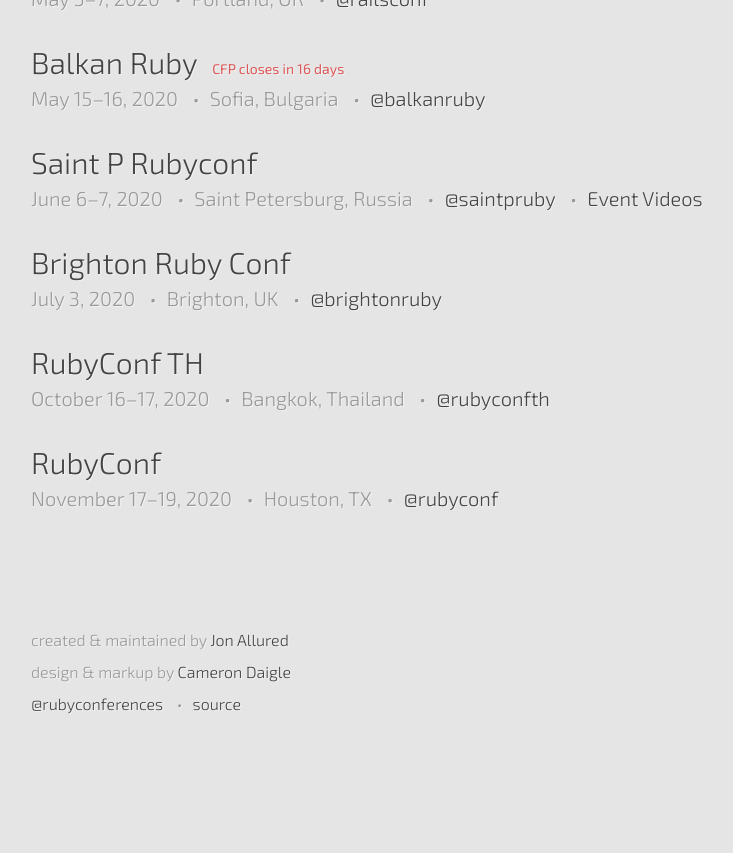
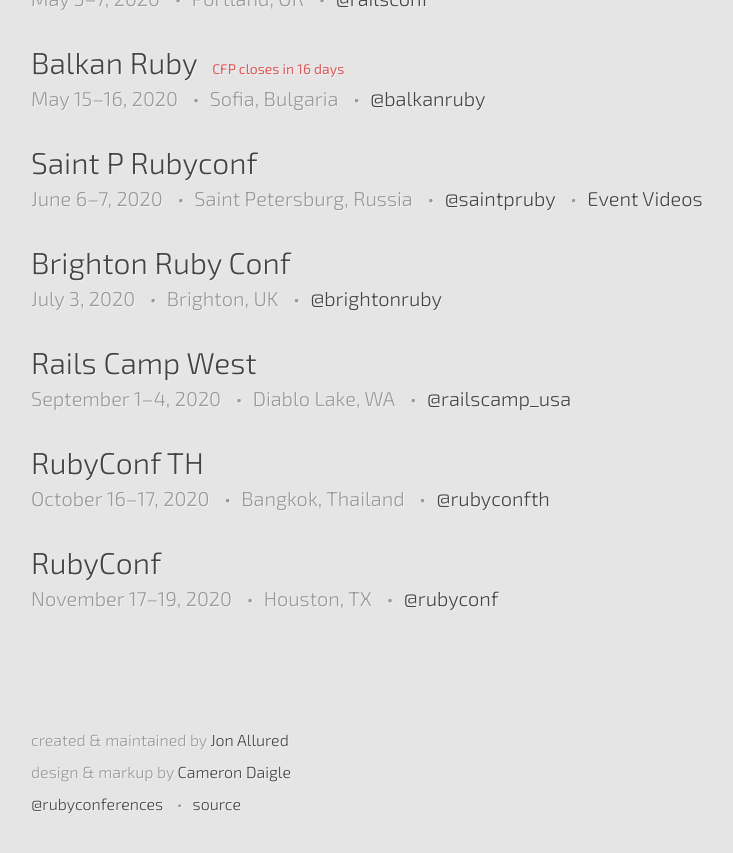
Before and after one commit to ruby-conferences/ruby-conferences.github.io, a Jekyll site: the page built from index.html, in a window 1280 px wide and 900 px high, scrolled down 1318 px. Shown: the top 853 px of the window, without its empty margins (209-942 px from the left). Built offline with Jekyll 4.4.1, drawn with Linux system fonts in a browser that asks for light colours; before the commit the page ends 2118 px from its top, so only the background shows below that.

Commit message:
rc west added

```diff
--- a/_data/conferences.yml
+++ b/_data/conferences.yml
@@ -1919,6 +1919,13 @@
   url: https://brightonruby.com
   twitter: brightonruby
 
+- name: Rails Camp West
+  location: Diablo Lake, WA
+  start_date: 2020-09-01
+  end_date: 2020-09-04
+  url: https://west.railscamp.us/2020
+  twitter: railscamp_usa
+
 - name: RubyConf TH
   location: Bangkok, Thailand
   start_date: 2020-10-16
```
